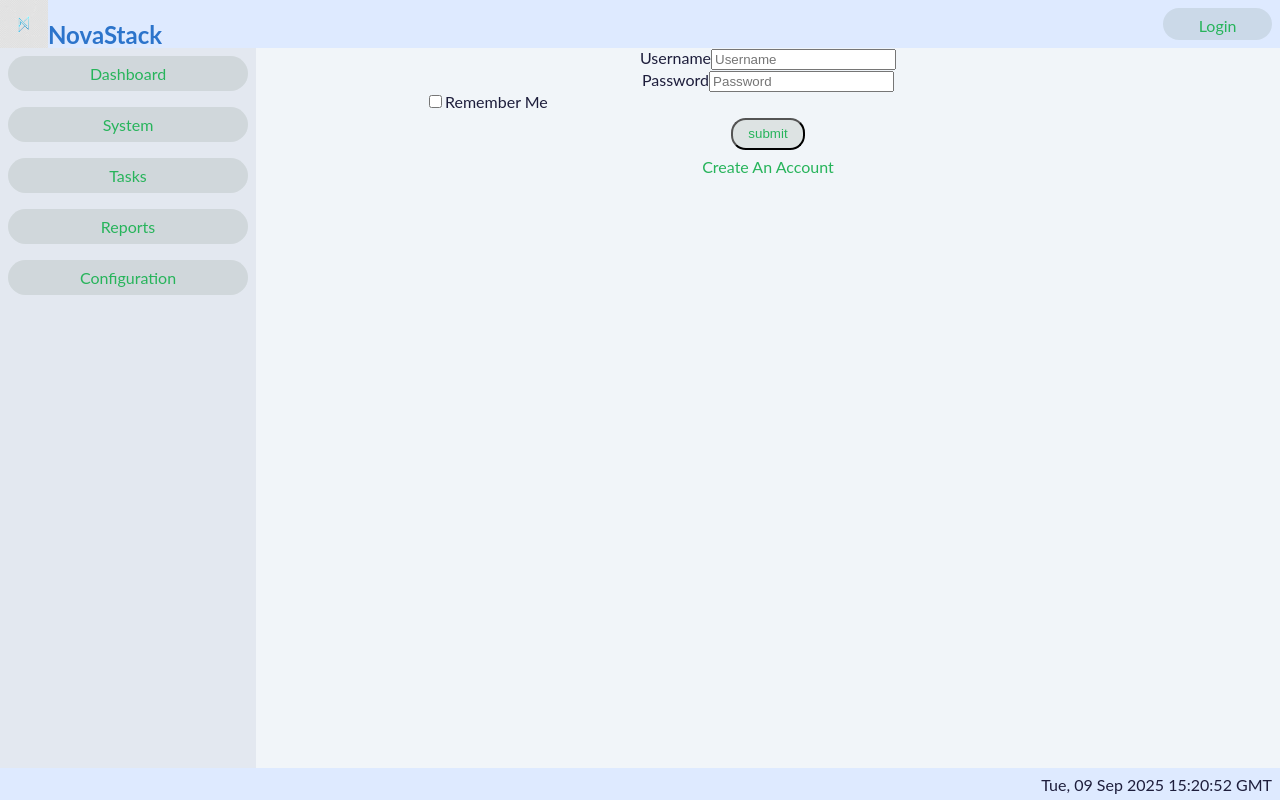
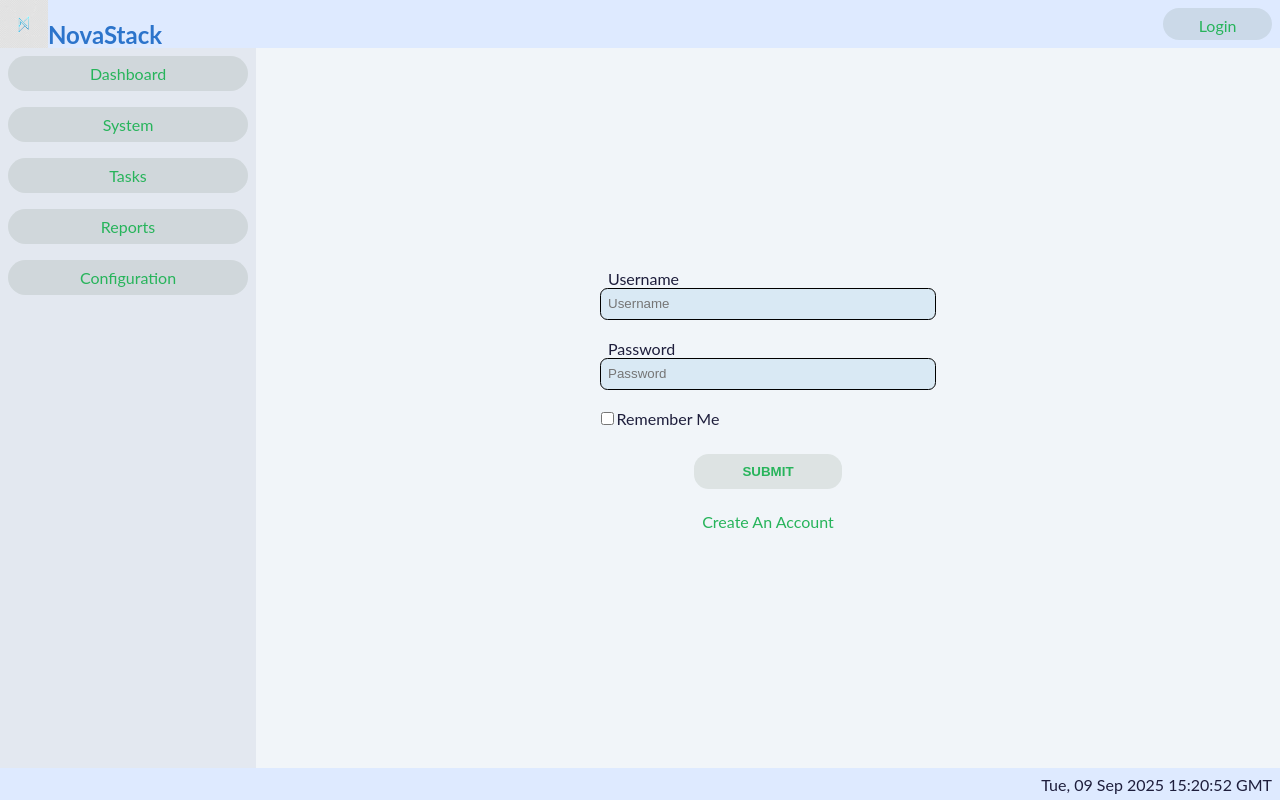
Before and after one commit to yepitsaname/NovaStack, a React (Vite) app in the folder app/: page /login in a window 1280 px wide. Built offline with nearby package versions, Linux system fonts and the light colour scheme.

Commit message:
fixes a for/htmlFor and replaced a hyphen with a space in the user login class list

```diff
--- a/app/src/component/Login.jsx
+++ b/app/src/component/Login.jsx
@@ -27,7 +27,7 @@ export default function Login() {
       }
     }
   return (
-    <form className="form-component"
+    <form className="form component"
     action={login}>
 
       <label htmlFor="username">Username</label>
--- a/app/src/pages/Configuration.jsx
+++ b/app/src/pages/Configuration.jsx
@@ -76,7 +76,7 @@ export default function Configuration() {
       <form onSubmit={handleSubmit} className="dashboard">
         <label htmlFor="widgets">Dashboard Config:</label>
         <br />
-        <label for="toggle-form">Show/Hide Form</label>
+        <label htmlFor="toggle-form">Show/Hide Form</label>
         <div className="collapsible">
           <fieldset>
             <legend>Choose your widgets</legend>
```
